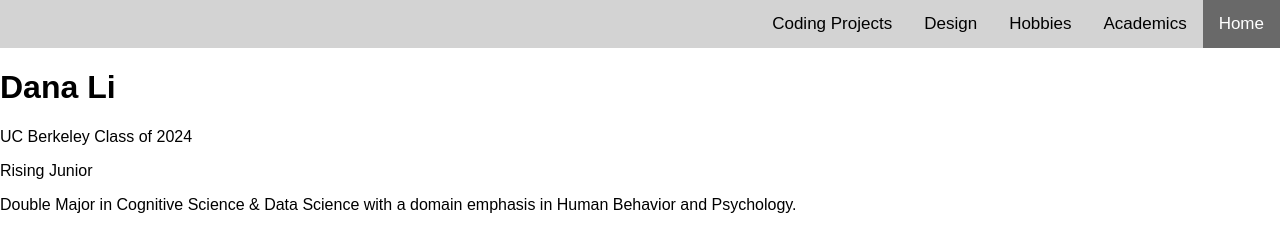
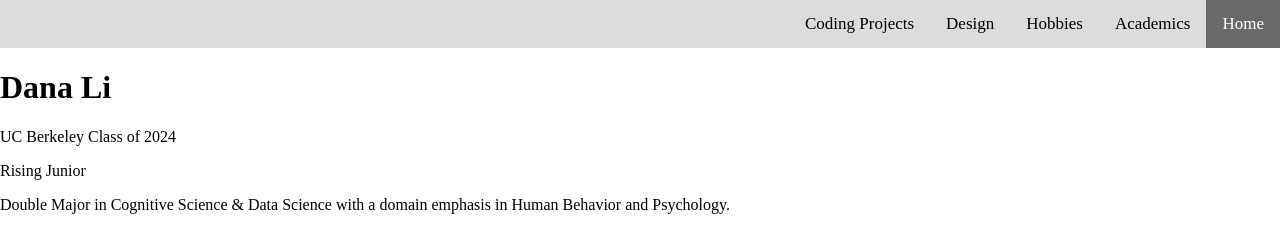
Before and after one commit to td-dana/portfolio, a plain HTML site: page index.html in a window 1280 px wide. Drawn offline with Linux system fonts and the light colour scheme.

Commit message:
font & navbar

```diff
--- a/style.css
+++ b/style.css
@@ -1,10 +1,10 @@
 body {
   margin: 0;
-  font-family: Arial, Helvetica, sans-serif;
+  font-family: 'Playfair Display', serif;
 }
 
 .topnav {
-  background-color: #D3D3D3;
+  background-color: #DCDCDC;
   overflow: hidden;
 }
 
@@ -18,7 +18,7 @@ body {
 }
 
 .topnav a:hover {
-  background-color: #D3D3D3;
+  background-color: #A9A9A9;
   color: black;
 }
 
```
